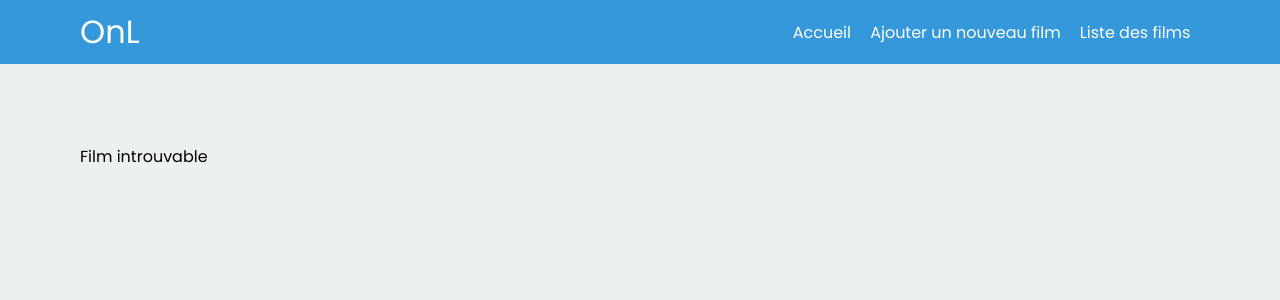
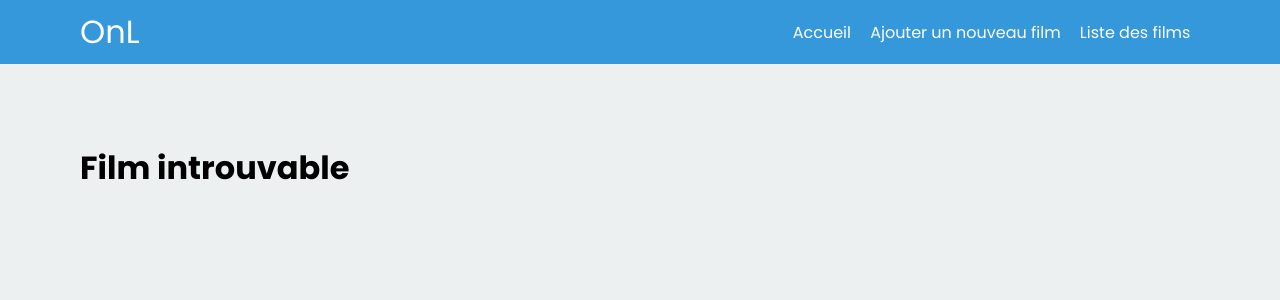
Before and after one commit to elyasrajjaf/Online-Library, a Next.js app in the folder frontend/: page /voir-film/1 in a window 1280 px wide. Shown: the top 300 px of the page. Built offline with nearby package versions, Linux system fonts and the light colour scheme.

Commit message:
Modification

```diff
--- a/frontend/pages/voir-film/[id].js
+++ b/frontend/pages/voir-film/[id].js
@@ -106,7 +106,9 @@ const PreviewMovie = () => {
                     </Content>
                 </CardMovie>
             </div>
-            ) : 'Film introuvable'}
+            ) : (
+                <h1>Film introuvable</h1>
+            )}
 
         </Layout>
     )
```
Also changed, not shown: frontend/pages/modifier-film/[id].js (+13 -0 lines), 1 other file (tests, documents, lock files or other folders).
